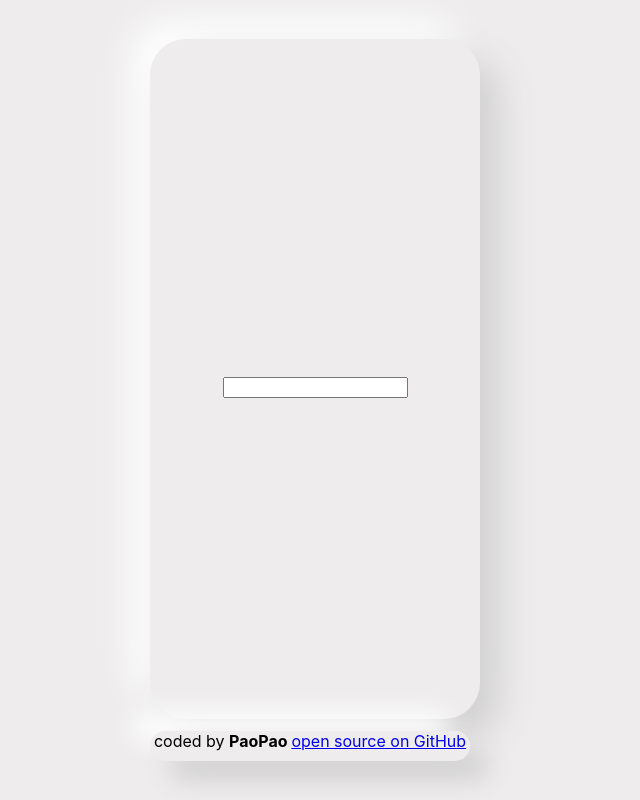
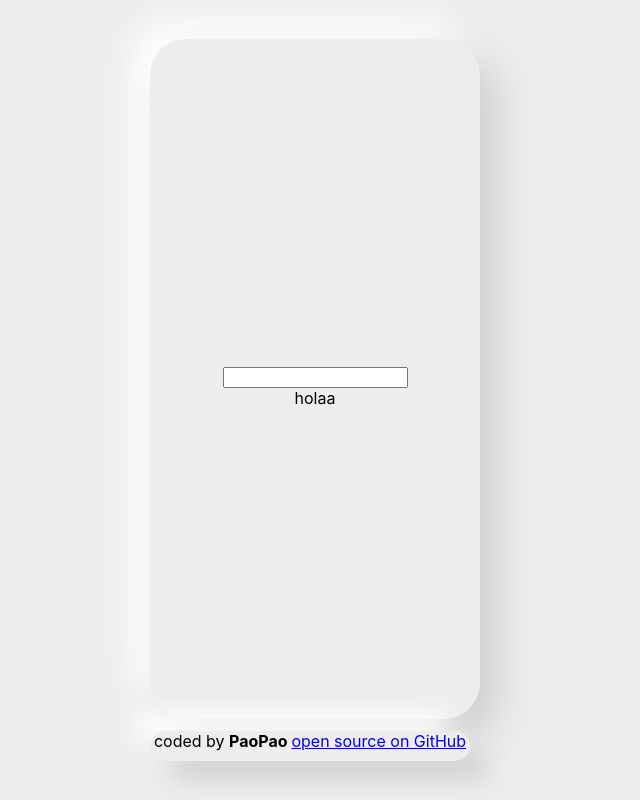
Before and after one commit to PaoPao27402/Dictionary-app, a React (Create React App) app: page / in a window 1280 px wide. Shown: the whole page, without its empty margins (325-965 px from the left). Built offline with nearby package versions, Linux system fonts and the light colour scheme; the HTML template or start-up script is replaced by a standard one.

Commit message:
update new component results

```diff
--- /dev/null
+++ b/src/Results.js
@@ -0,0 +1,10 @@
+import React from "react";
+
+export default function Results(){
+    return (
+        <div className="Results">
+            holaa
+        </div>
+
+    );
+}
--- a/src/Search.js
+++ b/src/Search.js
@@ -1,12 +1,14 @@
 import React, { useState } from "react";
 import axios from "axios";
 import './Search.css';
+import Results from "./Results";
 
 export default function Search(){
     let [keyword, setKeyword] = useState("")
 
     function handleResponse(response){
         console.log(response.data[0]);
+        console.log(response.data[0].meanings[0].definitions[0].definition);
 
     }
 
@@ -27,6 +29,7 @@ export default function Search(){
          <form onSubmit={search}>
          <input type="search" onChange={handleKeywordChange}/>
          </form>
+         <Results />
         </div>
 
     );
```
